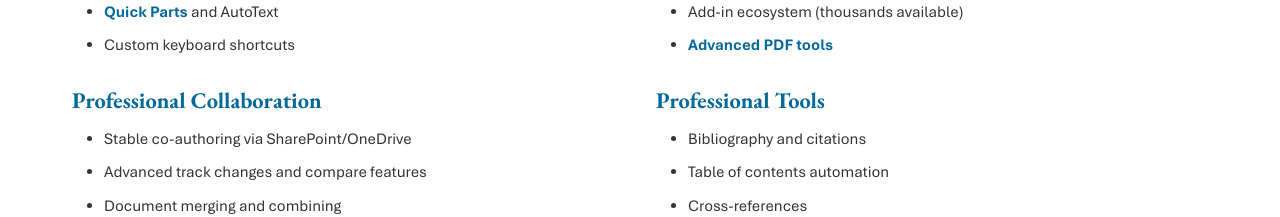
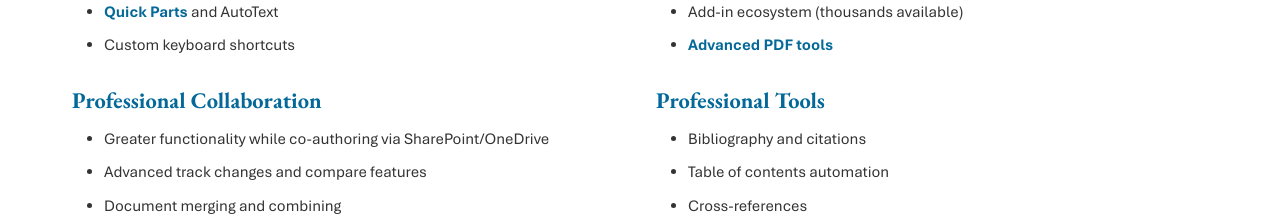
Before and after one commit to Office-Experts-Group/wordExperts, a Next.js app: page /blog/word-desktop-vs-web in a window 1280 px wide. Shown: the part 3780-3997 px from the top of the page. Built offline with nearby package versions, Linux system fonts and the light colour scheme; no server answers.

Commit message:
changed blog desktop vs web

```diff
--- a/app/blog/word-desktop-vs-web/page.js
+++ b/app/blog/word-desktop-vs-web/page.js
@@ -358,7 +358,10 @@ const WordDesktopVsWebBlogPost = () => {
               {/* REVISION: Added professional collaboration as a key Desktop feature */}
               <h3>Professional Collaboration</h3>
               <ul>
-                <li>Stable co-authoring via SharePoint/OneDrive</li>
+                <li>
+                  Greater functionality while co-authoring via
+                  SharePoint/OneDrive
+                </li>
                 <li>Advanced track changes and compare features</li>
                 <li>Document merging and combining</li>
                 <li>Better performance with complex documents</li>
```
Also changed, not shown: 2 other files (tests, documents, lock files or other folders).
